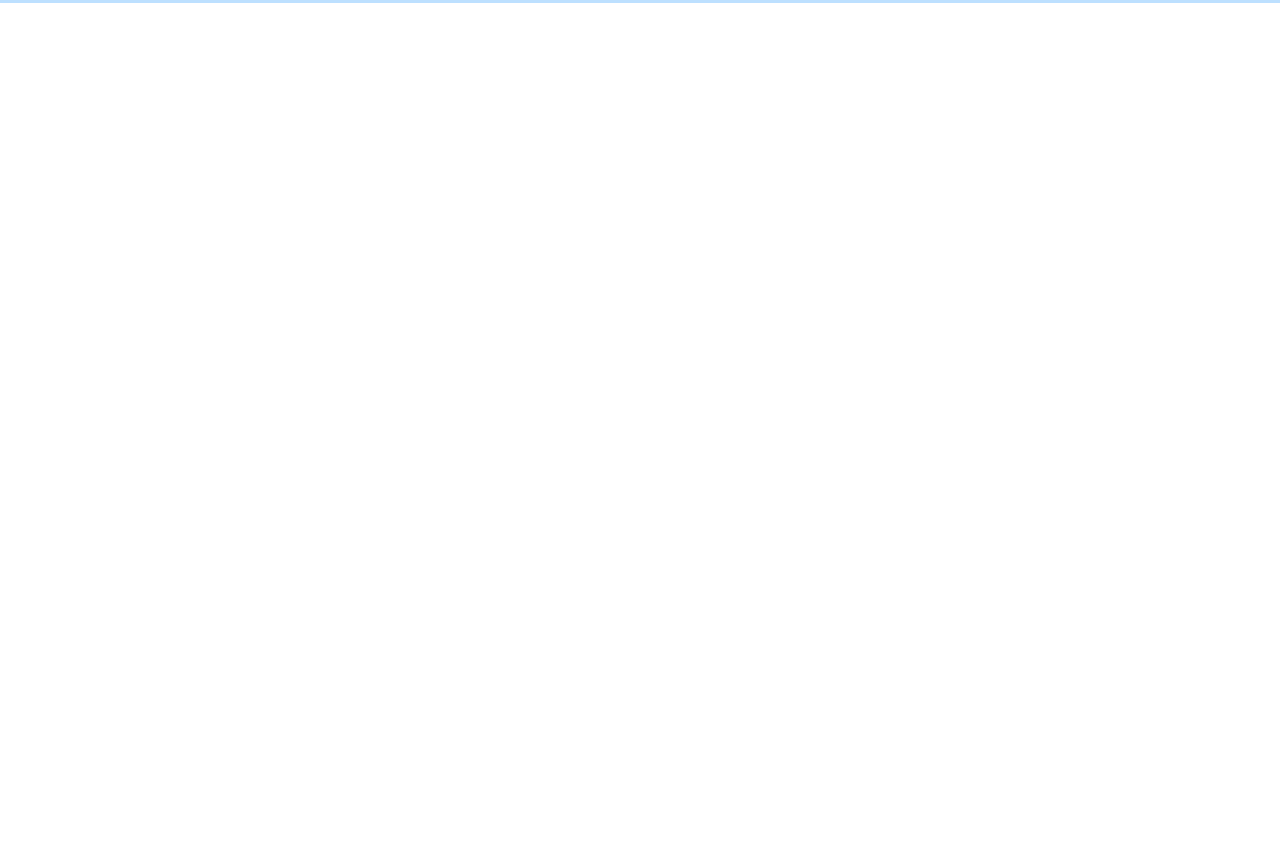
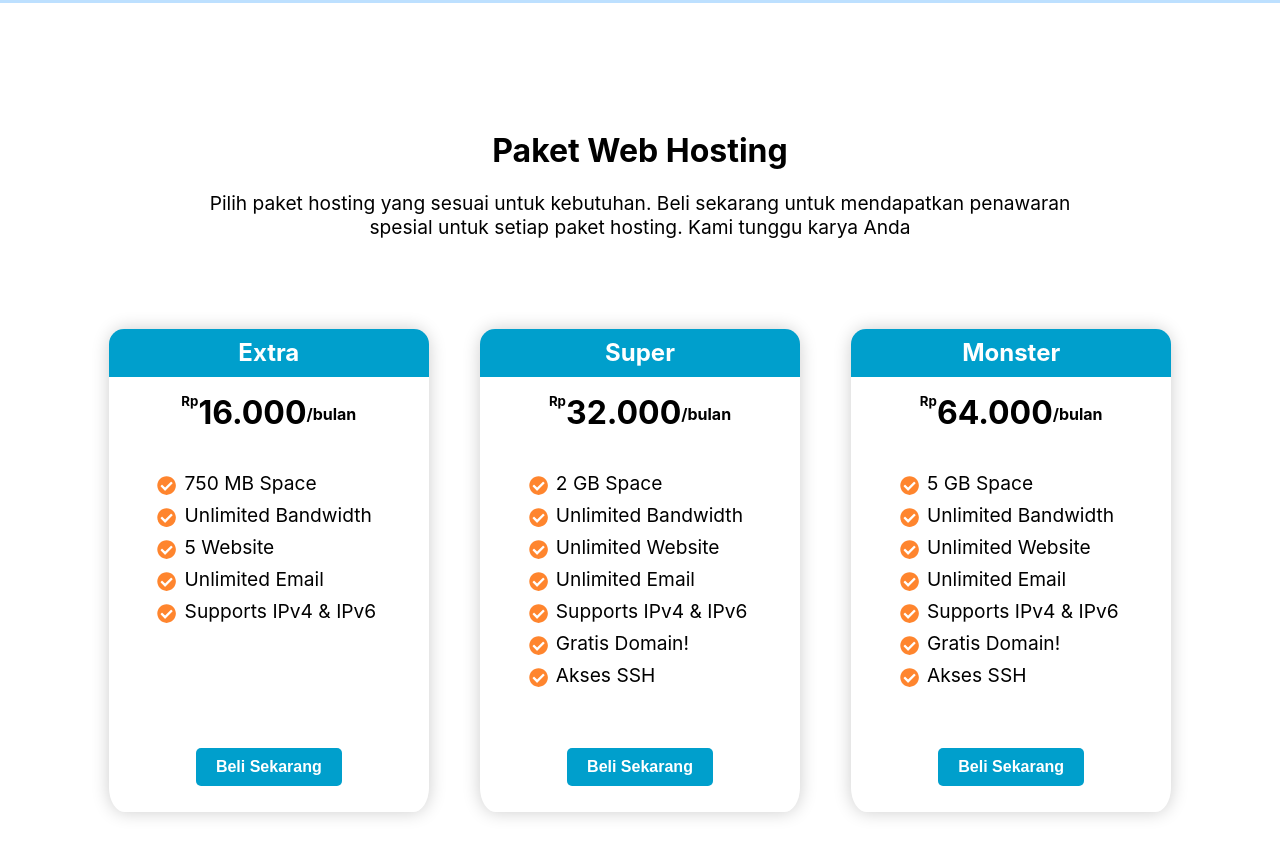
Before and after one commit to alysialfi/webhost, a React (Create React App) app: page / in a window 1280 px wide. Shown: the part 2020-2877 px from the top of the page. Before the commit the page ends 2023 px from the top, so only its background shows below. Built offline with nearby package versions, Linux system fonts and the light colour scheme.

Commit message:
add product section

```diff
--- a/src/App.js
+++ b/src/App.js
@@ -5,6 +5,7 @@ import Navbar from '../src/page/navbar/Navbar'
 import Footer from '../src/page/footer/Footer'
 import Header from './page/Header'
 import Benefit from './page/Benefit'
+import Product from './page/Product'
 
 function App() {
   return (
@@ -13,6 +14,7 @@ function App() {
       <Header/>
       <Benefit/>
       <Footer/>
+      <Product/>
     </div>
   );
 }
--- /dev/null
+++ b/src/page/Product.jsx
@@ -0,0 +1,78 @@
+import React, { useState, useEffect } from 'react'
+import './product.scss'
+import { FontAwesomeIcon } from '@fortawesome/react-fontawesome'
+import { faCheckCircle } from '@fortawesome/free-solid-svg-icons'
+
+export const Product = () => {
+
+  //variable for placing response from 'api' with empty array initial value
+  const [productRes, setProductRes] = useState([])
+
+  //action after component render
+  useEffect(() => {
+    //assign function
+    getProduct()
+
+  }, [])
+
+  function getProduct() {
+    //asynchronus function to call api so that not blocking other activities while calling api
+    fetch('product.json'
+      , {
+        headers: {
+          'Content-Type': 'application/json',
+          'Accept': 'application/json'
+        }
+      }
+    )
+      .then(res => res.json())
+      .then((result) => {
+        //place result from api to state
+        setProductRes(result)
+      }, (err) => {
+
+      })
+  }
+
+  return (
+    // define schema markup
+    <div className="product" itemScope itemType="https://schema.org/Product">
+    <h1>Paket Web Hosting</h1>
+      <article>
+        <p className="product-subtitle">Pilih paket hosting yang sesuai untuk kebutuhan. Beli sekarang untuk mendapatkan penawaran spesial untuk setiap paket hosting. Kami tunggu karya Anda</p>
+      </article>
+      <div className="product-card">
+        {/* iterate state that contains api response */}
+        {productRes.map((prod, id) => (
+          <div className="card">
+            <div className="card-header">
+              <h2 itemProp="name">{prod.title}</h2>
+            </div>
+            <div className="price">
+              <h5 itemProp="priceCurrency" content="RP">Rp</h5>
+              <h1 itemProp="price">{prod.price}</h1>
+              <h4>/bulan</h4>
+            </div>
+            <div className="card-body">
+              <ul>
+                {prod.features.map((ft, id) => (
+                  <li>
+                    <FontAwesomeIcon icon={faCheckCircle} className='icon-check' />
+                    <p className="name" itemProp="description">{ft}</p>
+                    {/* <hr /> */}
+                  </li>
+                ))}
+              </ul>
+            </div>
+            <div className="card-footer">
+              <button type="submit">Beli Sekarang</button>
+            </div>
+          </div>
+        ))}
+
+      </div>
+    </div>
+  )
+}
+
+export default Product
--- /dev/null
+++ b/src/page/product.scss
@@ -0,0 +1,110 @@
+.product {
+  margin: 10% 0 10% 0;
+
+  h1 {
+    text-align: center;
+  }
+
+  article{
+    .product-subtitle{
+      text-align: center;
+      font-size: 1.2em;
+      padding: 0 15% 0 15%;
+    }
+  }
+}
+
+.product-card {
+  display: flex;
+  justify-content: center;
+  flex-wrap: wrap;
+  margin-top: 5%;
+
+  .card {
+    width: 25%;
+    border-radius: 5%;
+    box-shadow: 0 0 18px rgba(0, 0, 0, .2);
+    margin: 2% 2% 2% 2%;
+
+    .price {
+      display: flex;
+      justify-content: center;
+      padding: 5%;
+
+      h5 {
+        margin: 0;
+      }
+
+      h1 {
+        margin: 0;
+      }
+
+      h4 {
+        margin: 4% 0 auto 0;
+      }
+    }
+
+    .card-header {
+      background: #009FCC;
+      border-radius: 15px 15px 0px 0px;
+      padding: 3%;
+
+      h2 {
+        margin: 0;
+        text-align: center;
+        color: white;
+      }
+    }
+
+    .card-footer {
+      border-radius: 0px 0px 15px 15px;
+      padding: 3%;
+      display: flex;
+      justify-content: center;
+      align-items: flex-end;
+      margin: 5%;
+
+      button {
+        font-size: 1rem;
+        background: #009FCC;
+        font-weight: bold;
+        padding: 10px 20px;
+        border-radius: 5px;
+        border: none;
+        color: white;
+      }
+    }
+
+    .card-body{
+      display: flex;
+      justify-content: center;
+      min-height: 275px;
+
+      ul {
+        list-style: none;
+        font-size: 1.2rem;
+        padding-left: 0;
+
+        li {
+          display: flex;
+
+          .name {
+            margin: 4px;
+          }
+        }
+
+        hr {
+          margin: 3% 10% 3% 10%;
+          border: 0;
+          border-top: 2px solid #eee;
+        }
+      }
+    }
+
+    .icon-check {
+      color: #FF852E;
+      margin-right: 4px;
+      margin-top: 4%;
+    }
+  }
+}
```
